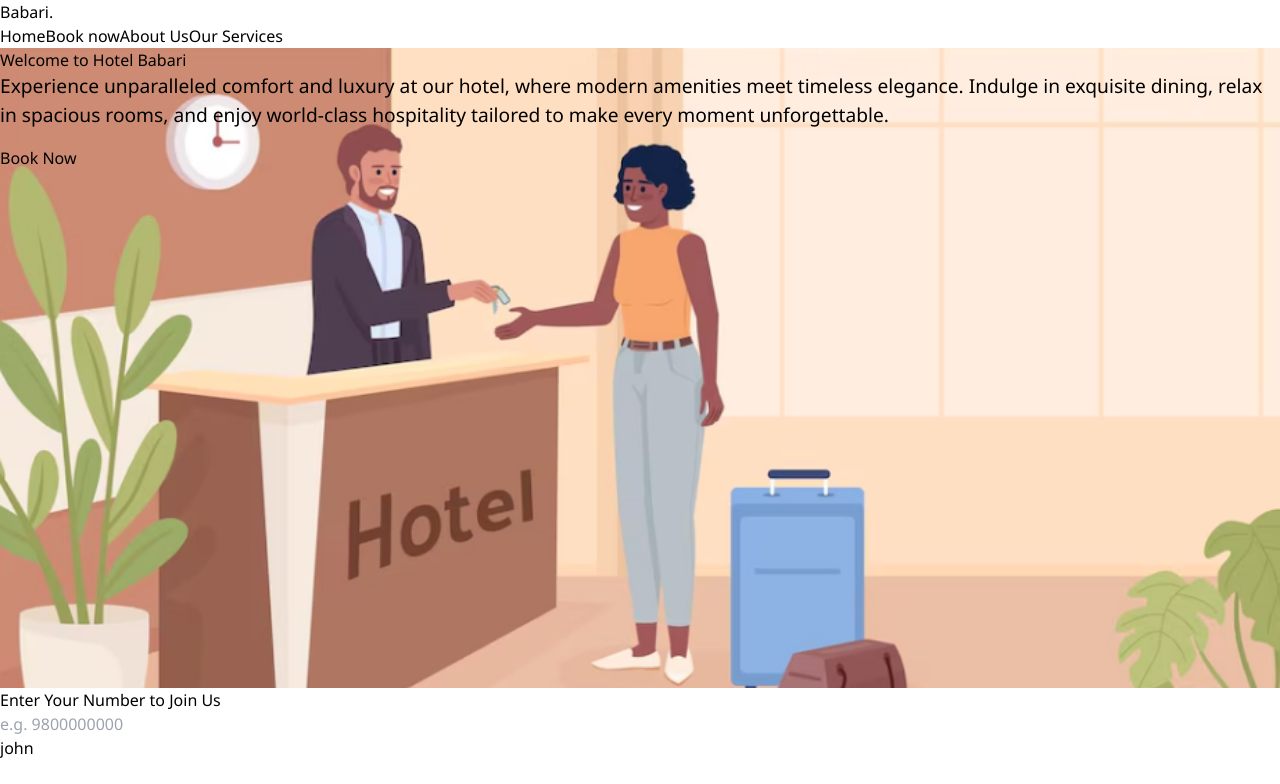
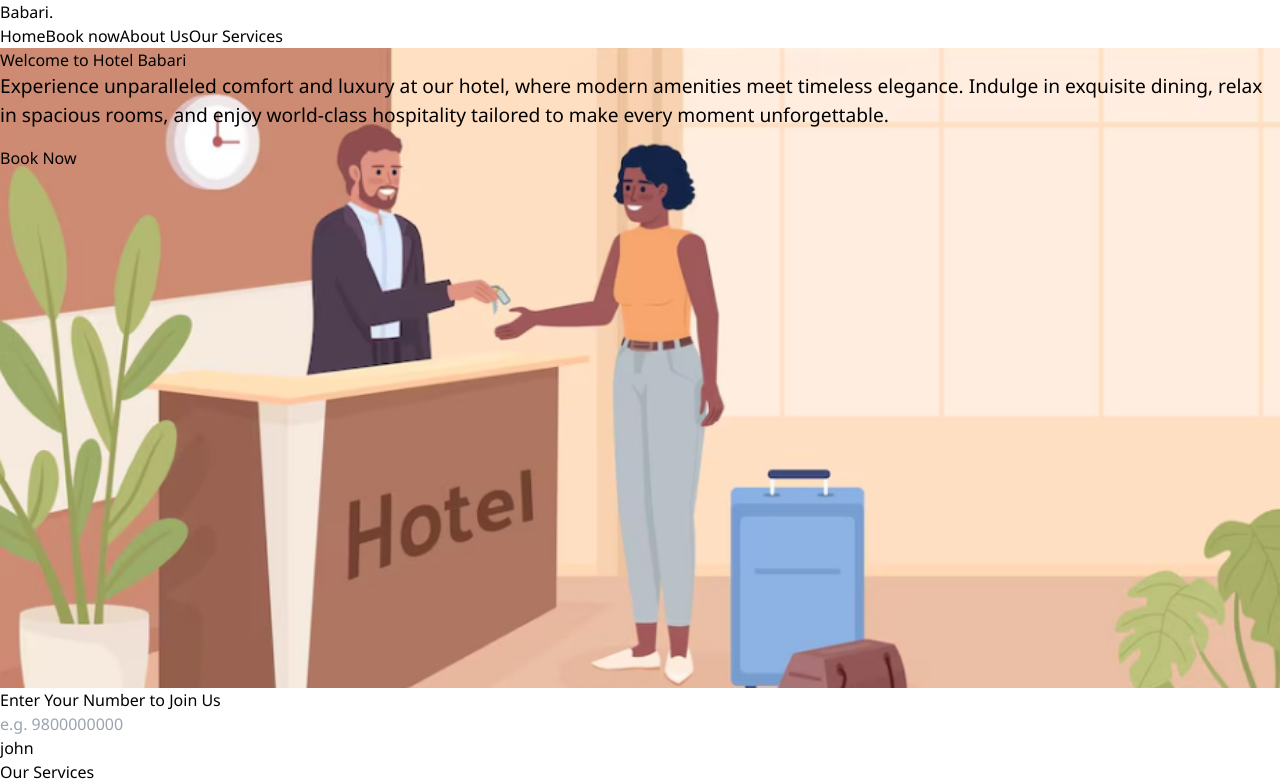
Before and after one commit to Sushant203/GitPractice, a React (Vite) app: page / in a window 1280 px wide. Shown: the top 784 px of the page. Built offline with nearby package versions, Linux system fonts and the light colour scheme.

Commit message:
feat(services):our services page added

```diff
--- a/src/homepage/index.jsx
+++ b/src/homepage/index.jsx
@@ -1,5 +1,6 @@
 import BookNow from "../components/BookNow";
 import AboutPage from "../pages/AboutPage";
+import OurServices from "../services/";
 import CalltoAction from "./CalltoAction";
 import HeroSection from "./HeroSection";
 
@@ -8,6 +9,7 @@ const HomePage = () => {
     <div>
       <HeroSection />
       <CalltoAction/>
+      <OurServices/>
       <AboutPage/>
       {/* <BookNow/> */}
     </div>
```
